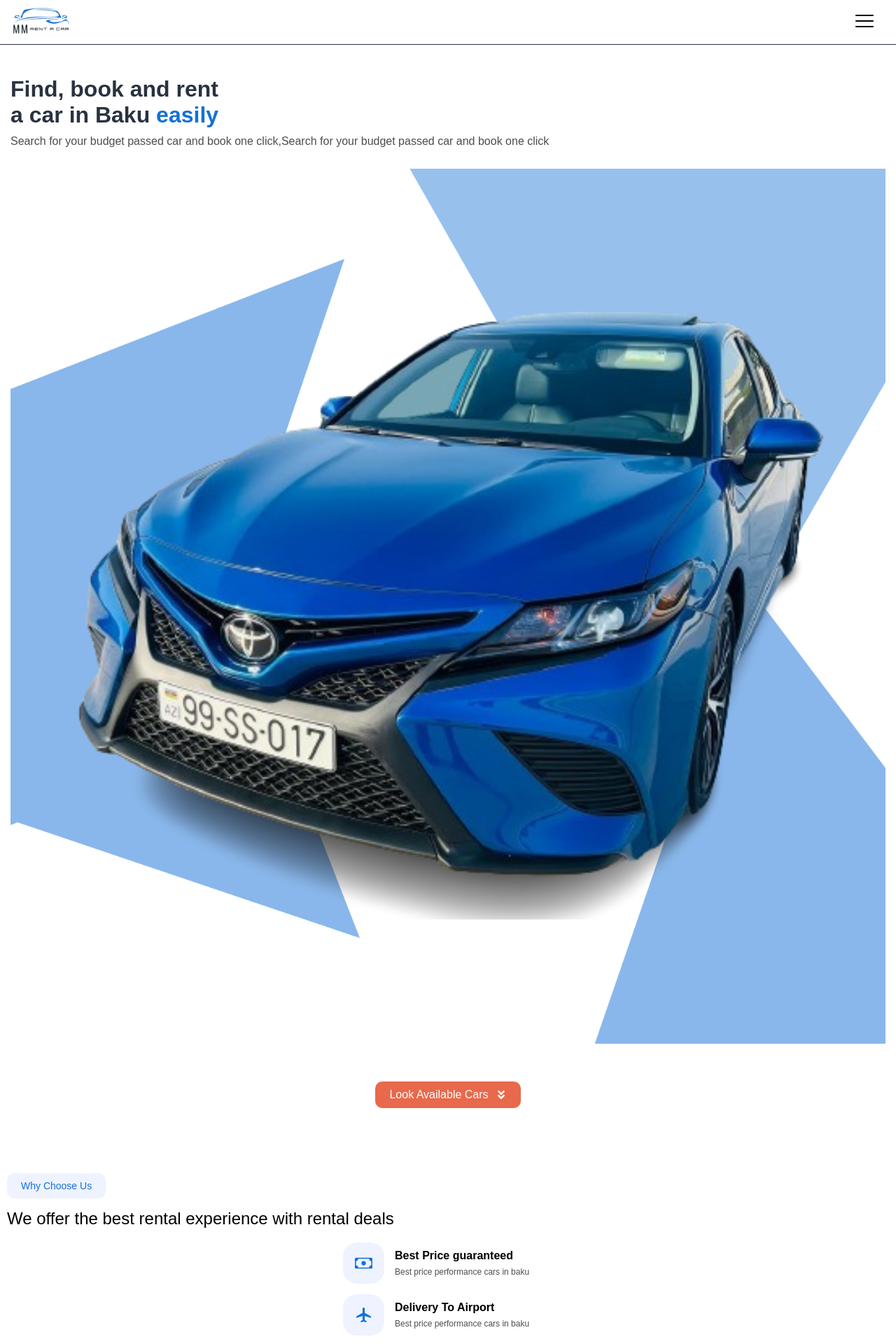
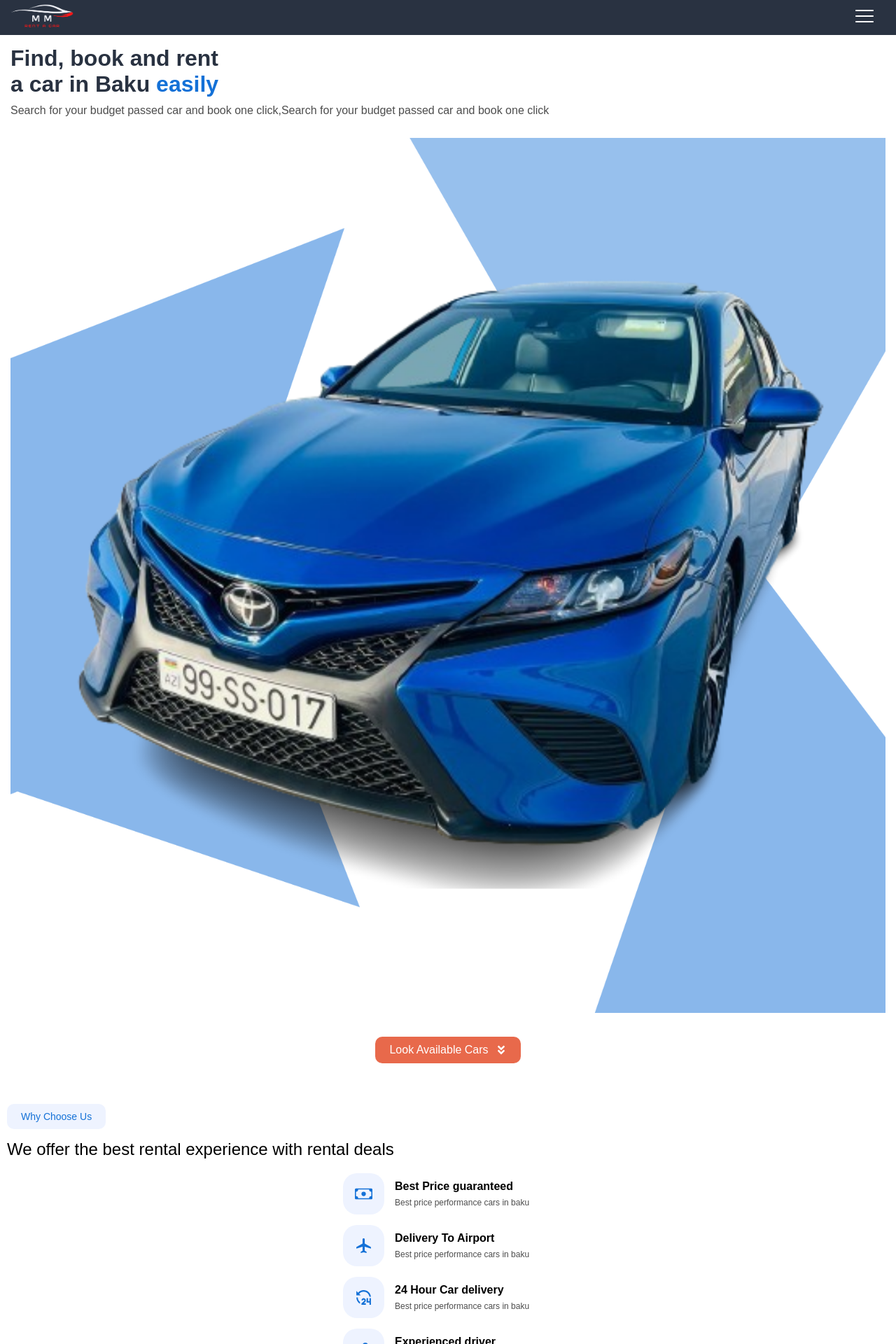
Before and after one commit to qerkules/frontend, a React (Create React App) app: page / in a window 1280 px wide. Shown: the top 1920 px of the page at 70% size. Built offline with nearby package versions, Linux system fonts and the light colour scheme; the HTML template or start-up script is replaced by a standard one.

Commit message:
added scroll function and new logo

```diff
--- a/src/components/header/Header.jsx
+++ b/src/components/header/Header.jsx
@@ -2,13 +2,15 @@ import React from "react";
 import styles from "./styles.module.css";
 import CamryImg from "../../images/camry-header.png";
 import { FaAngleDoubleDown } from "react-icons/fa";
-const Header = () => {
+const Header = ({ click }) => {
+
   return (
     <div className={`${styles.container}`}>
       <div className={`${styles.headerSection}`}>
         <div className={`${styles.leftSide}`}>
           <h1 className={`${styles.title}`}>
-            Find, book and rent <br /> a car in Baku <span className={`${styles.highlight}`}>easily</span>
+            Find, book and rent <br /> a car in Baku{" "}
+            <span className={`${styles.highlight}`}>easily</span>
           </h1>
           <p className={`${styles.subTitle}`}>
             Search for your budget passed car and book one click,Search for your
@@ -20,7 +22,7 @@ const Header = () => {
         </div>
       </div>
       <div className={`${styles.buttonSection}`}>
-        <div className={`${styles.lookCarsBtn}`}>
+        <div className={`${styles.lookCarsBtn}`} onClick={click}>
           <span>Look Available Cars</span>{" "}
           <FaAngleDoubleDown className={`${styles.icon}`} />
         </div>
--- a/src/components/header/styles.module.css
+++ b/src/components/header/styles.module.css
@@ -1,5 +1,7 @@
 .container {
   padding: 15px;
+  padding-top: 35px;
+  padding-bottom: 0px;
 }
 
 .headerSection {
@@ -16,8 +18,8 @@
   margin-bottom: 10px;
   margin-top: 30px;
 }
-.highlight{
-    color: var(--blue);
+.highlight {
+  color: var(--blue);
 }
 .subTitle {
   color: var(--subtitle);
@@ -36,7 +38,7 @@
 }
 
 .lookCarsBtn {
-  margin: 50px 0px;
+  margin: 30px 0px;
   display: flex;
   align-items: center;
   padding: 10px 20px;
--- a/src/components/navbar/styles.module.css
+++ b/src/components/navbar/styles.module.css
@@ -1,10 +1,12 @@
 .container {
   display: flex;
-  padding: 10px;
+  padding: 5px 10px;
   padding-right: 30px;
   justify-content: space-between;
   align-items: center;
-border-bottom: 1px solid var(--darkblue);
+  background-color: var(--darkblue);
+  position: fixed;
+  width: 100%;
 }
 
 .logoSection {
@@ -18,4 +20,5 @@ border-bottom: 1px solid var(--darkblue);
 
 .icon {
   font-size: 30px;
+  color: white;
 }
--- a/src/pages/homepage/Homepage.jsx
+++ b/src/pages/homepage/Homepage.jsx
@@ -1,4 +1,4 @@
-import React from "react";
+import React, { useRef } from "react";
 import styles from "./styles.module.css";
 import Card from "../../components/card/Card";
 import CamryJpg from "../../images/camry.jpg";
@@ -7,8 +7,17 @@ import Header from "../../components/header/Header";
 import Navbar from "../../components/navbar/Navbar";
 import Ourservices from "../../components/ouservices/Ourservices";
 import BrandBanner from "../../components/bradBanner/BrandBanner";
+import Footer from "../../components/footer/Footer";
 
 const Homepage = () => {
+  const ref = useRef(null);
+
+  const handleClick = () => {
+    ref.current?.scrollIntoView({ behavior: "smooth" });
+  };
+
+
+
   const cars = [
     {
       name: "Toyota Camry",
@@ -55,15 +64,18 @@ const Homepage = () => {
   return (
     <div className={`${styles.container}`}>
       <Navbar />
-      <Header />
+      <Header click={handleClick} />
       <Ourservices />
       <BrandBanner />
-      <h4 className={`${styles.cardTitle}`}>Available Cars</h4>
+      <h4 ref={ref} className={`${styles.cardTitle}`}>
+        Available Cars
+      </h4>
       <div className={`${styles.cardContainer}`}>
         {cars.map((car) => {
           return <Card car={car} />;
         })}
       </div>
+      <Footer />
     </div>
   );
 };
```
Also changed, not shown: src/images/logo.png.
